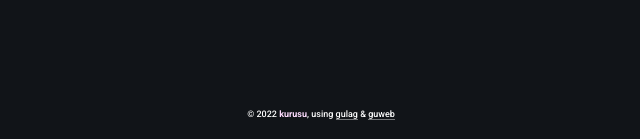
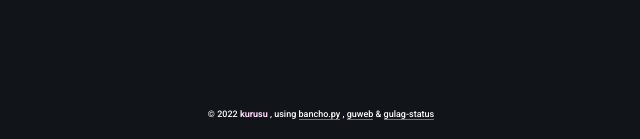
Before and after one commit to hzswdef/gulag-status, a Flask app: template templates/status.html in a window 1280 px wide. Shown: the part 661-800 px from the top of the page, without its empty margins (319-959 px from the left). Run offline with Flask 2, Linux system fonts and the light colour scheme; the template is opened without the code that fills it: most values are stand-ins (such as "Sample title", 1, 10 or a date in 2020).

Commit message:
Update footer

```diff
--- a/templates/components/footer.html
+++ b/templates/components/footer.html
@@ -1,3 +1,10 @@
 <div>
-    © 2022 <span onclick="window.location.href='https://{{ target() }}';">kurusu</span>, using <a target="_blank" href="https://github.com/osuAkatsuki/bancho.py">gulag</a> & <a target="_blank" href="https://github.com/Varkaria/guweb">guweb</a>
+    © 2022
+    <span onclick="window.location.href='https://{{ target() }}';">kurusu</span>
+    ,
+    using <a target="_blank" href="https://github.com/osuAkatsuki/bancho.py">bancho.py</a>
+    ,
+    <a target="_blank" href="https://github.com/Varkaria/guweb">guweb</a>
+    &
+    <a target="_blank" href="https://github.com/hzswdef/gulag-status">gulag-status</a>
 </div>
```
